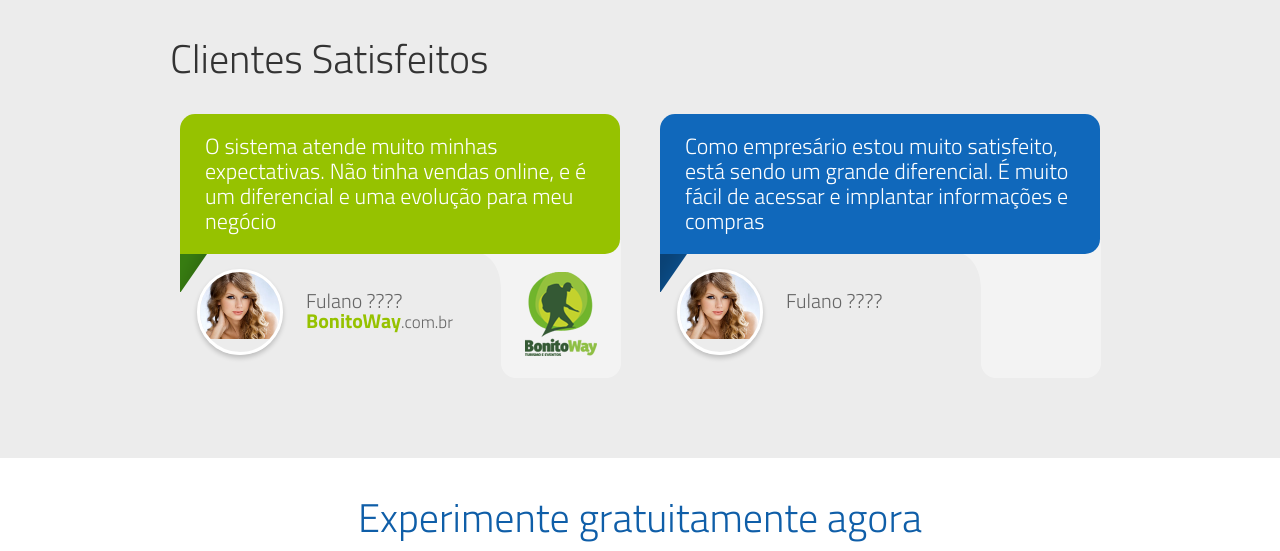
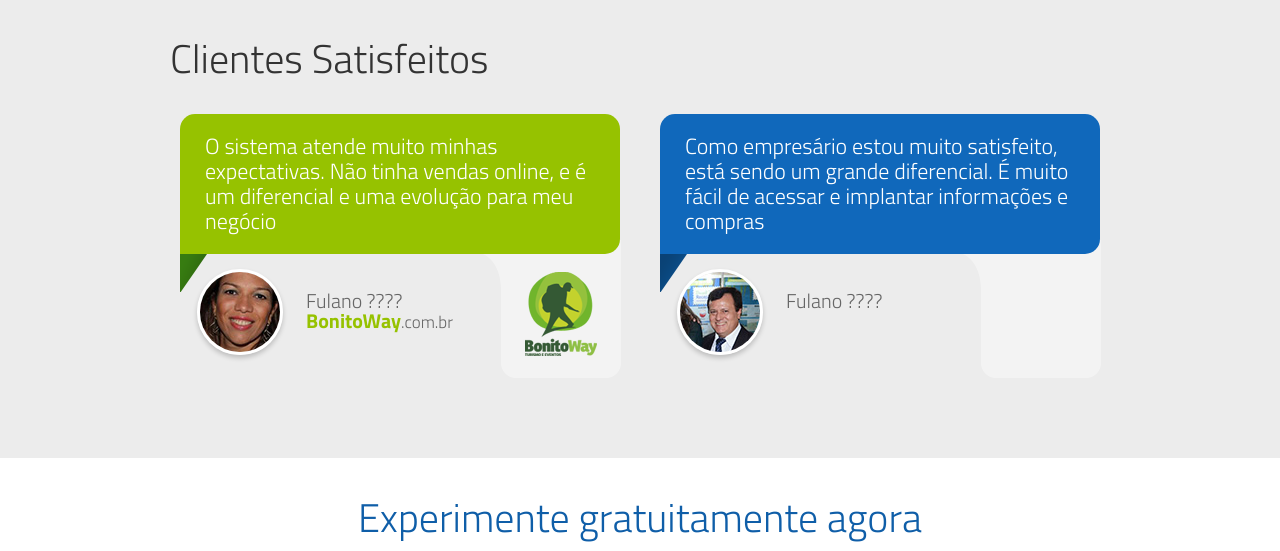
Before and after one commit to intip/site-eventos, a Django app: page / in a window 1280 px wide. Shown: the part 3927-4478 px from the top of the page. Run offline with Django 3.2, Linux system fonts and the light colour scheme.

Commit message:
Ajusta as fotos dos clientes

```diff
--- a/core/templates/index.html
+++ b/core/templates/index.html
@@ -474,7 +474,7 @@
                             </div>
                             <div class="box-arrow"></div>
                             <div class="photo-circle">
-                                <img src="imgs/woman.png" width="80" alt="">
+                                <img src="{{ STATIC_URL }}imgs/cliente-2.jpg" width="80" alt="">
                             </div>
                             <div class="de-id pull-left">
                                 <p>Fulano ????</p>
@@ -498,7 +498,7 @@
                             </div>
                             <div class="box-arrow"></div>
                             <div class="photo-circle">
-                                <img src="imgs/woman.png" width="80" alt="">
+                                <img src="{{ STATIC_URL }}imgs/cliente-1.jpg" width="80" alt="">
                             </div>
                             <div class="de-id pull-left">
                                 <p>Fulano ????</p>
```
Also changed, not shown: core/static/imgs/cliente-1.jpg (added), core/static/imgs/cliente-2.jpg (added).
